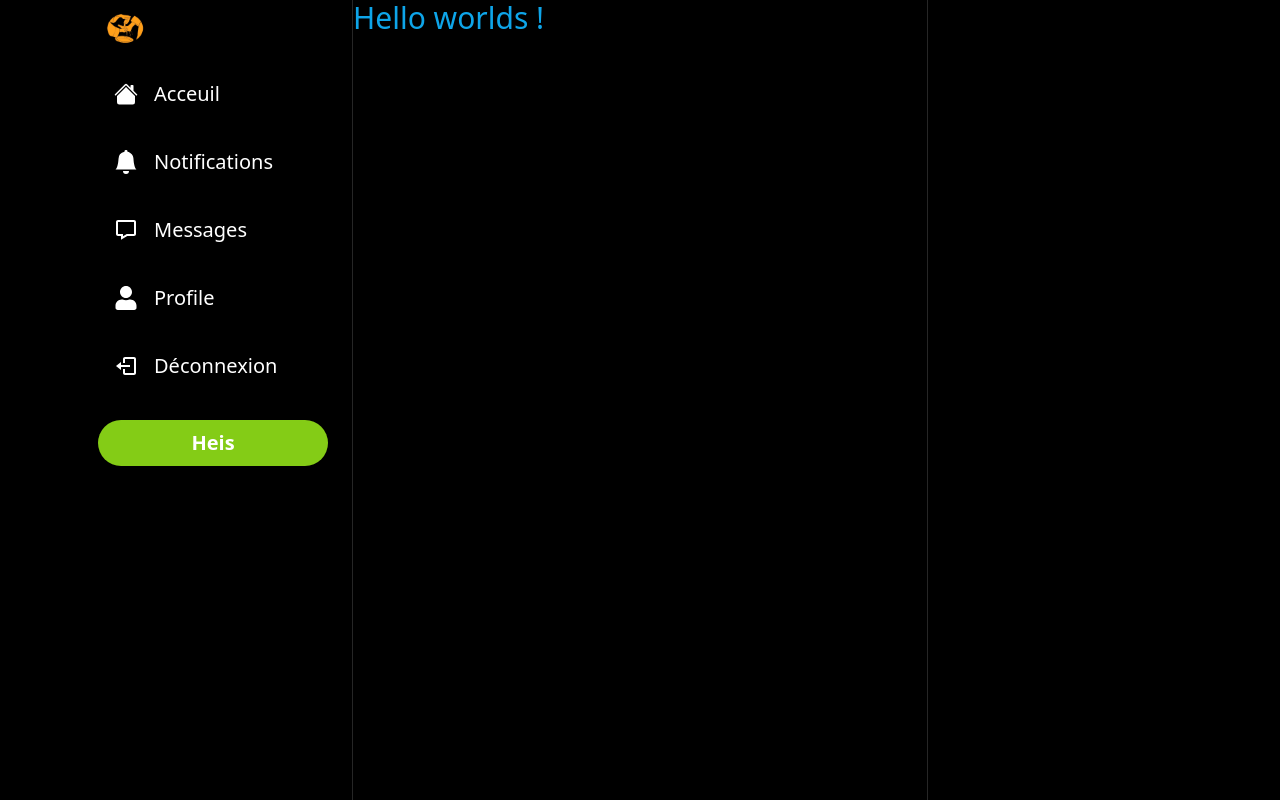
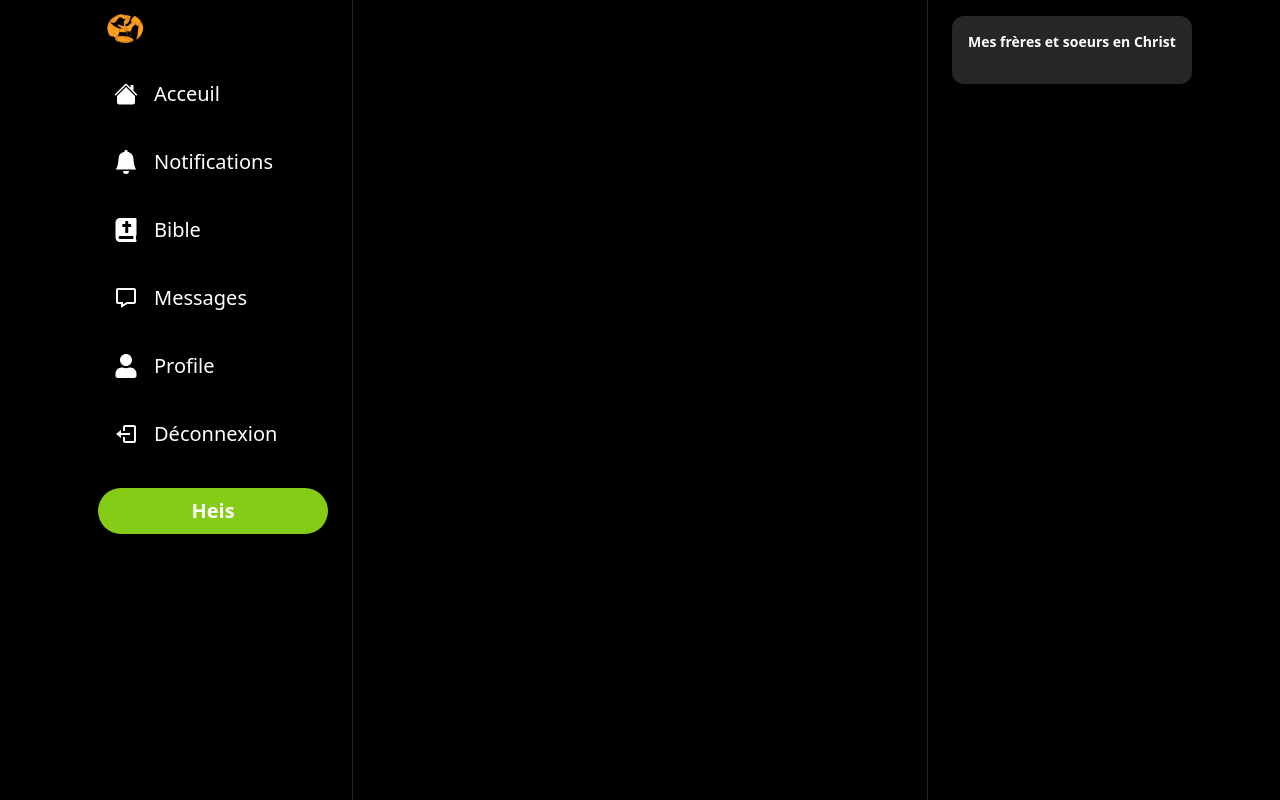
Before and after one commit to GMEntreprise/media-app, a Next.js app: page / in a window 1280 px wide. Built offline with nearby package versions, Linux system fonts and the light colour scheme.

Commit message:
💄  Layout > Adding SidebarItem + SidebarUnityButton

```diff
--- /dev/null
+++ b/components/UI/Header.tsx
@@ -0,0 +1,22 @@
+import { useRouter } from "next/router";
+import { useCallback, useState } from "react";
+
+interface HeaderProps {
+  label?: string;
+  showBackArrow?: boolean;
+}
+
+export const Header: React.FC<HeaderProps> = ({ label, showBackArrow }) => {
+  // Router
+  const router = useRouter();
+  const [count, setCount] = useState<number>(0);
+
+  //increase counter
+
+  //   Comportement
+  const handleBack = useCallback(() => {
+    router.back();
+  }, [router]);
+
+  return <div></div>;
+};
--- a/components/Layout.tsx
+++ b/components/UI/Layout.tsx
@@ -1,3 +1,5 @@
+// Components
+import { FollowBar } from "./layout/FollowBar";
 import { Sidebar } from "./layout/Sidebar";
 
 interface LayoutProps {
@@ -13,6 +15,7 @@ export const Layout: React.FC<LayoutProps> = ({ children }) => {
           <div className="col-span-3 lg:col-span-2 border-x-[1px] border-neutral-800">
             {children}
           </div>
+          <FollowBar />
         </div>
       </div>
     </div>
--- /dev/null
+++ b/components/UI/layout/FollowBar.tsx
@@ -0,0 +1,15 @@
+// Components
+export const FollowBar = () => {
+  return (
+    <div className="px-6 py-4 hidden lg:block">
+      {/* Start Search Bar */}
+
+      <div className="bg-neutral-800 rounded-xl p-4">
+        <h2 className="text-white text-sm font-semibold">
+          Mes frères et soeurs en Christ
+        </h2>
+        <div className="flex flex-col gap-6 mt-4">{/* TODO USER LIST */}</div>
+      </div>
+    </div>
+  );
+};
--- a/components/layout/Sidebar.tsx
+++ b/components/UI/layout/Sidebar.tsx
@@ -1,6 +1,6 @@
 // Library
 import { BsBellFill, BsHouseFill } from "react-icons/bs";
-import { FaUser } from "react-icons/fa";
+import { FaUser, FaBible } from "react-icons/fa";
 import { BiLogOut, BiMessage } from "react-icons/bi";
 
 // Composant
@@ -20,6 +20,7 @@ const items = [
     href: "/notifications",
     icon: BsBellFill,
   },
+  { label: "Bible", href: "/bible", icon: FaBible },
   { label: "Messages", href: "/messages", icon: BiMessage },
 
   {
--- a/components/layout/SidebarLogo.tsx
+++ b/components/UI/layout/SidebarLogo.tsx
@@ -1,5 +1,6 @@
 import Image from "next/image";
 import { useRouter } from "next/router";
+import { useCallback } from "react";
 
 export const SidebarLogo = () => {
   // Router
--- a/pages/_app.tsx
+++ b/pages/_app.tsx
@@ -1,6 +1,6 @@
 import "@/styles/globals.css";
 import type { AppProps } from "next/app";
-import { Layout } from "../components/Layout";
+import { Layout } from "../components/UI/Layout";
 
 export default function App({ Component, pageProps }: AppProps) {
   return (
--- a/pages/index.tsx
+++ b/pages/index.tsx
@@ -1,3 +1,14 @@
+// Librairy
+
+// Components
+import { Header } from "@/components/UI/Header";
+
 export default function Home() {
-  return <div className="text-3xl text-sky-500">Hello worlds !</div>;
+  // Function
+
+  return (
+    <>
+      <Header label="Acceuil" />
+    </>
+  );
 }
```
Also changed, not shown: components/UI/layout/SidebarItem.tsx (renamed from components/layout/SidebarItem.tsx), components/UI/layout/SidebarUnityButton.tsx (renamed from components/layout/SidebarUnityButton.tsx).
